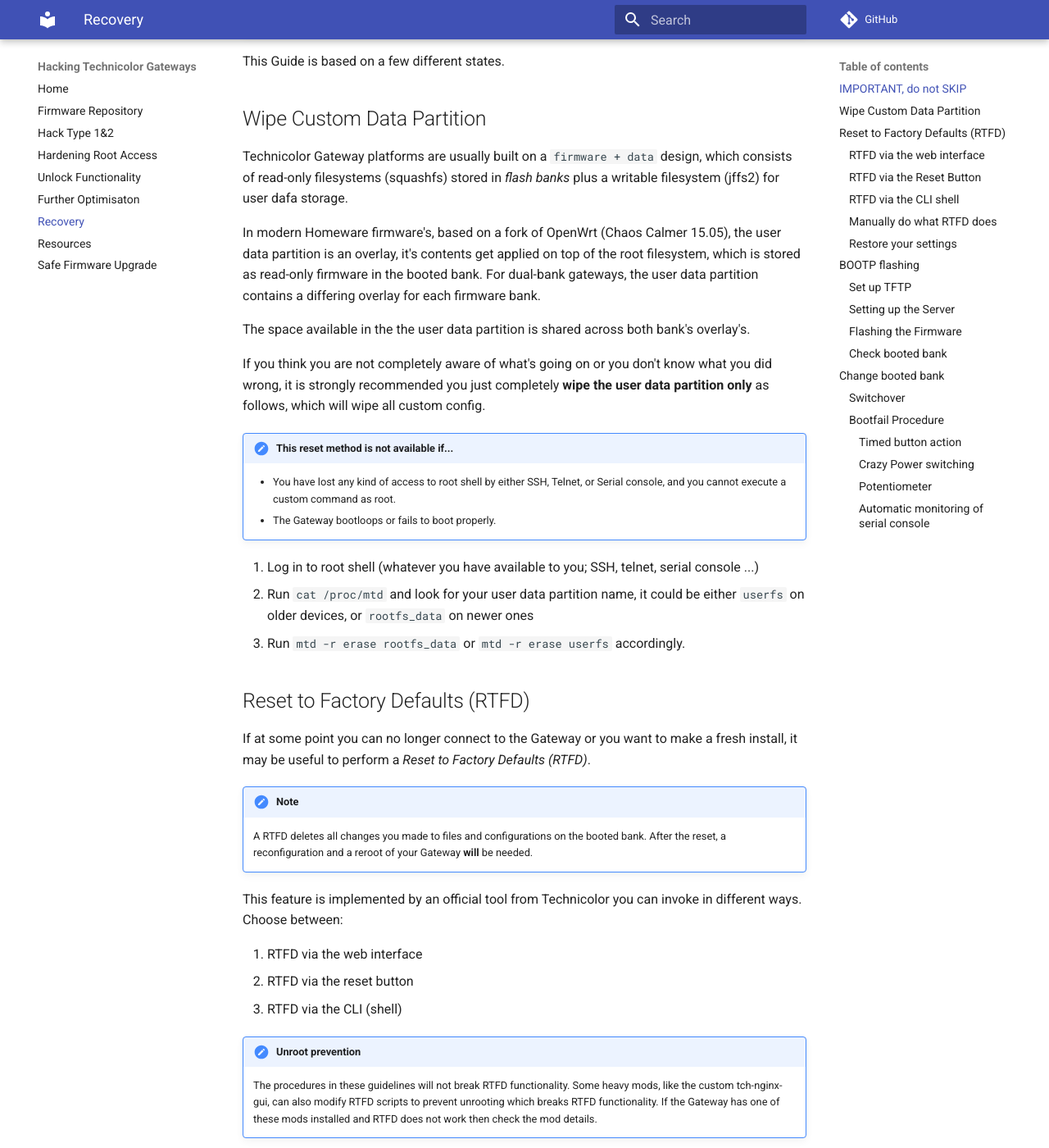
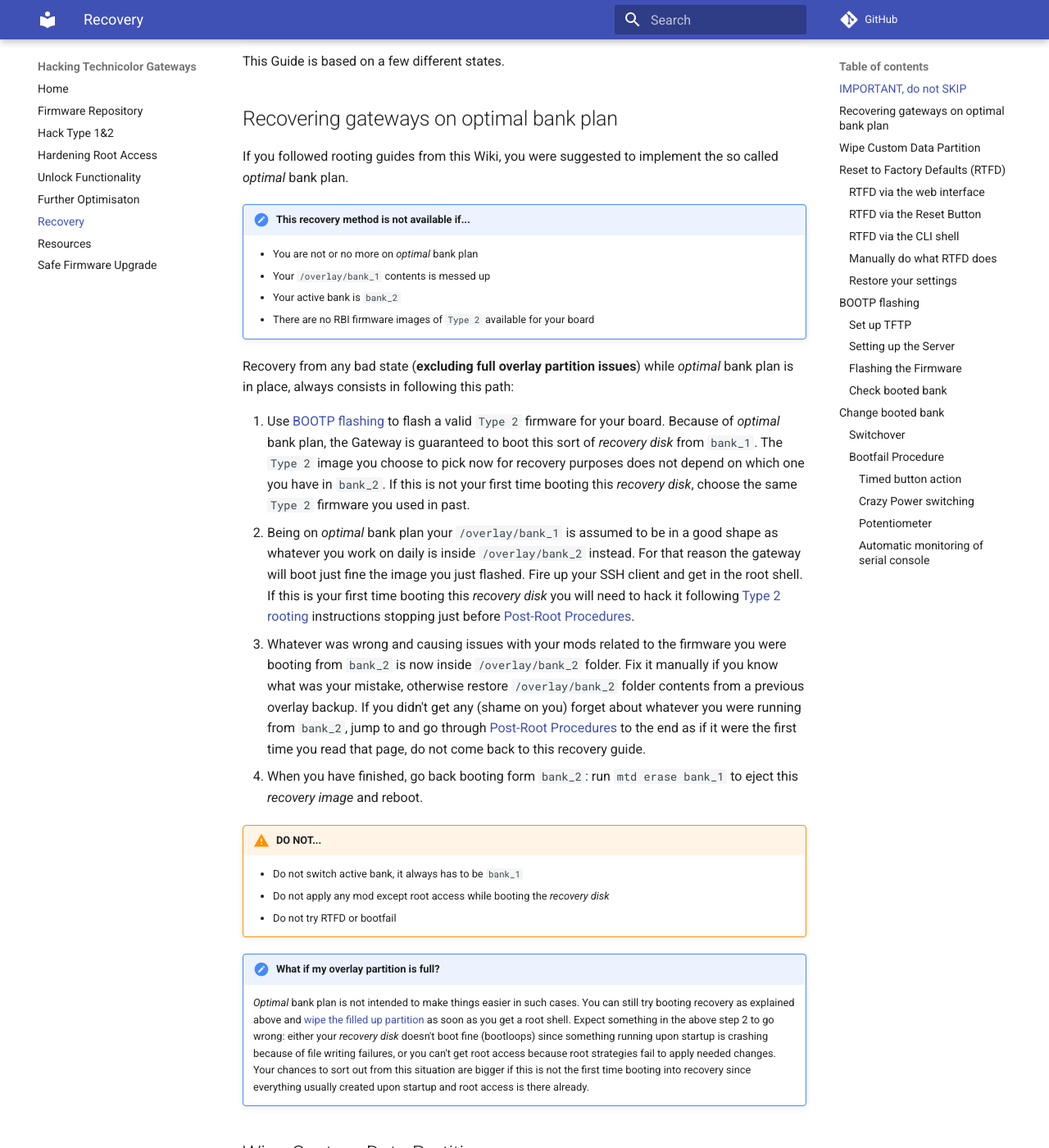
Before and after one commit to hack-technicolor/hack-technicolor, an MkDocs documentation site: the page built from docs/Recovery.md, in a window 1280 px wide and 1400 px high, scrolled down 452 px. Shown: the whole window at 82% size. Built offline with MkDocs 1.6.1 and Material for MkDocs 9.7.7, drawn with Linux system fonts in a browser that asks for light colours; comment, search, counter and statistics services are not loaded; some of the changed text lies outside the part shown.

Commit message:
Recovery path for optimal bank plan

```diff
--- a/docs/Recovery.md
+++ b/docs/Recovery.md
@@ -11,6 +11,31 @@
 
 This Guide is based on a few different states.
 
+## Recovering gateways on optimal bank plan
+
+If you followed rooting guides from this Wiki, you were suggested to implement the so called *optimal* bank plan.
+
+!!! note "This recovery method is **not** available if..."
+    - You are not or no more on *optimal* bank plan
+    - Your `/overlay/bank_1` contents is messed up
+    - Your active bank is `bank_2`
+    - There are no RBI firmware images of `Type 2` available for your board
+
+Recovery from any bad state (**excluding full overlay partition issues**) while *optimal* bank plan is in place, always consists in following this path:
+
+1. Use [BOOTP flashing](#bootp-flashing) to flash a valid `Type 2` firmware for your board. Because of *optimal* bank plan, the Gateway is guaranteed to boot this sort of *recovery disk* from `bank_1`. The `Type 2` image you choose to pick now for recovery purposes does not depend on which one you have in `bank_2`. If this is not your first time booting this *recovery disk*, choose the same `Type 2` firmware you used in past.
+2. Being on *optimal* bank plan your `/overlay/bank_1` is assumed to be in a good shape as whatever you work on daily is inside `/overlay/bank_2` instead. For that reason the gateway will boot just fine the image you just flashed. Fire up your SSH client and get in the root shell. If this is your first time booting this *recovery disk* you will need to hack it following [Type 2 rooting](Hack%20Type%201&2/#type-2-direct-rooting) instructions stopping just before [Post-Root Procedures](Hack%20Type%201&2/#post-root-procedures).
+3. Whatever was wrong and causing issues with your mods related to the firmware you were booting from `bank_2` is now inside `/overlay/bank_2` folder. Fix it manually if you know what was your mistake, otherwise restore `/overlay/bank_2` folder contents from a previous overlay backup. If you didn't get any (shame on you) forget about whatever you were running from `bank_2`, jump to and go through [Post-Root Procedures](Hack%20Type%201&2/#post-root-procedures) to the end as if it were the first time you read that page, do not come back to this recovery guide.
+4. When you have finished, go back booting form `bank_2`: run `mtd erase bank_1` to eject this *recovery image* and reboot.
+
+!!! warning "DO NOT..."
+    * Do not switch active bank, it always has to be `bank_1`
+    * Do not apply any mod except root access while booting the *recovery disk*
+    * Do not try RTFD or bootfail
+
+!!! note "What if my overlay partition is full?"
+    *Optimal* bank plan is not intended to make things easier in such cases. You can still try booting recovery as explained above and [wipe the filled up partition](#wipe-custom-data-partition) as soon as you get a root shell. Expect something in the above step 2 to go wrong: either your *recovery disk* doesn't boot fine (bootloops) since something running upon startup is crashing because of file writing failures, or you can't get root access because root strategies fail to apply needed changes. Your chances to sort out from this situation are bigger if this is not the first time booting into recovery since everything usually created upon startup and root access is there already.
+
 ## Wipe Custom Data Partition
 
 Technicolor Gateway platforms are usually built on a `firmware + data` design, which consists of read-only filesystems (squashfs) stored in *flash banks* plus a writable filesystem (jffs2) for user dafa storage.
@@ -21,7 +46,7 @@
 
 If you think you are not completely aware of what's going on or you don't know what you did wrong, it is strongly recommended you just completely **wipe the user data partition only** as follows, which will wipe all custom config.
 
-!!! note "This reset method is not available if..."
+!!! note "This reset method is **not** available if..."
     - You have lost any kind of access to root shell by either SSH, Telnet, or Serial console, and you cannot execute a custom command as root.
     - The Gateway bootloops or fails to boot properly.
 
@@ -47,7 +72,7 @@
 
 ### RTFD via the web interface
 
-!!! note "This RTFD method is not available if..."
+!!! note "This RTFD method is **not** available if..."
     - The web interface is corrupt and not accessible.
     - The Gateway bootloops or fails to boot properly.
     - The `userfs` or `rootfs_data` jffs2 filesystem is full.
@@ -59,7 +84,7 @@
 
 ### RTFD via the Reset Button
 
-!!! note "This RTFD method is not available if..."
+!!! note "This RTFD method is **not** available if..."
     - The physical reset button of the Gateway have been disabled.
     - The Gateway bootloops or fails to boot properly.
     - The `userfs` or `rootfs_data` jffs2 filesystem is full.
@@ -70,7 +95,7 @@
 
 ### RTFD via the CLI shell
 
-!!! note "This RTFD method is not available if..."
+!!! note "This RTFD method is **not** available if..."
     - You have no access to the CLI by either SSH, or Telnet, or serial console.
     - The Gateway bootloops or fails to boot properly.
     - The `userfs` or `rootfs_data` jffs2 filesystem is full.
@@ -82,7 +107,7 @@
 
 ### Manually do what RTFD does
 
-!!! note "This reset method is not available if..."
+!!! note "This reset method is **not** available if..."
     - You have no access to the root shell by either SSH, or Telnet, or serial console.
     - The Gateway bootloops or fails to boot properly.
     - The `userfs` or `rootfs_data` jffs2 filesystem is full.
```
